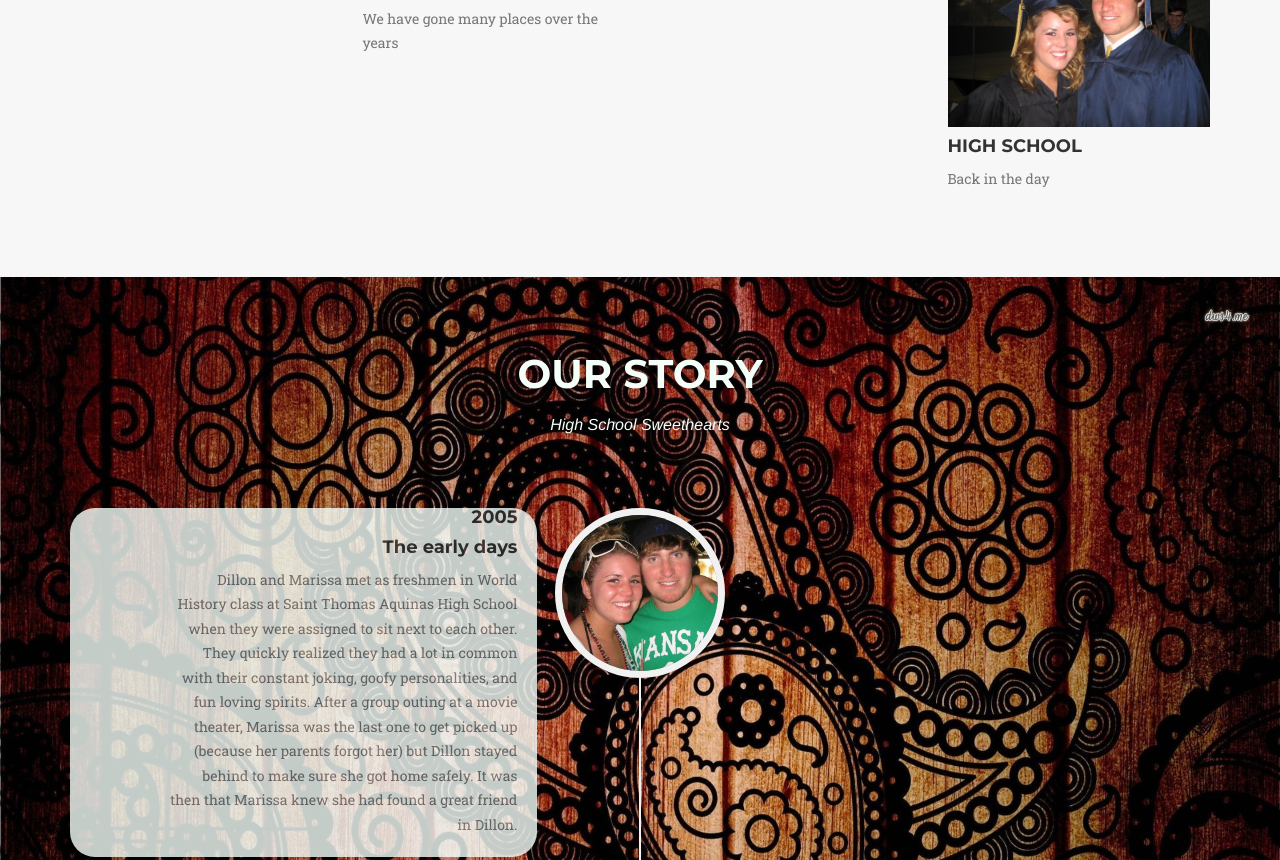
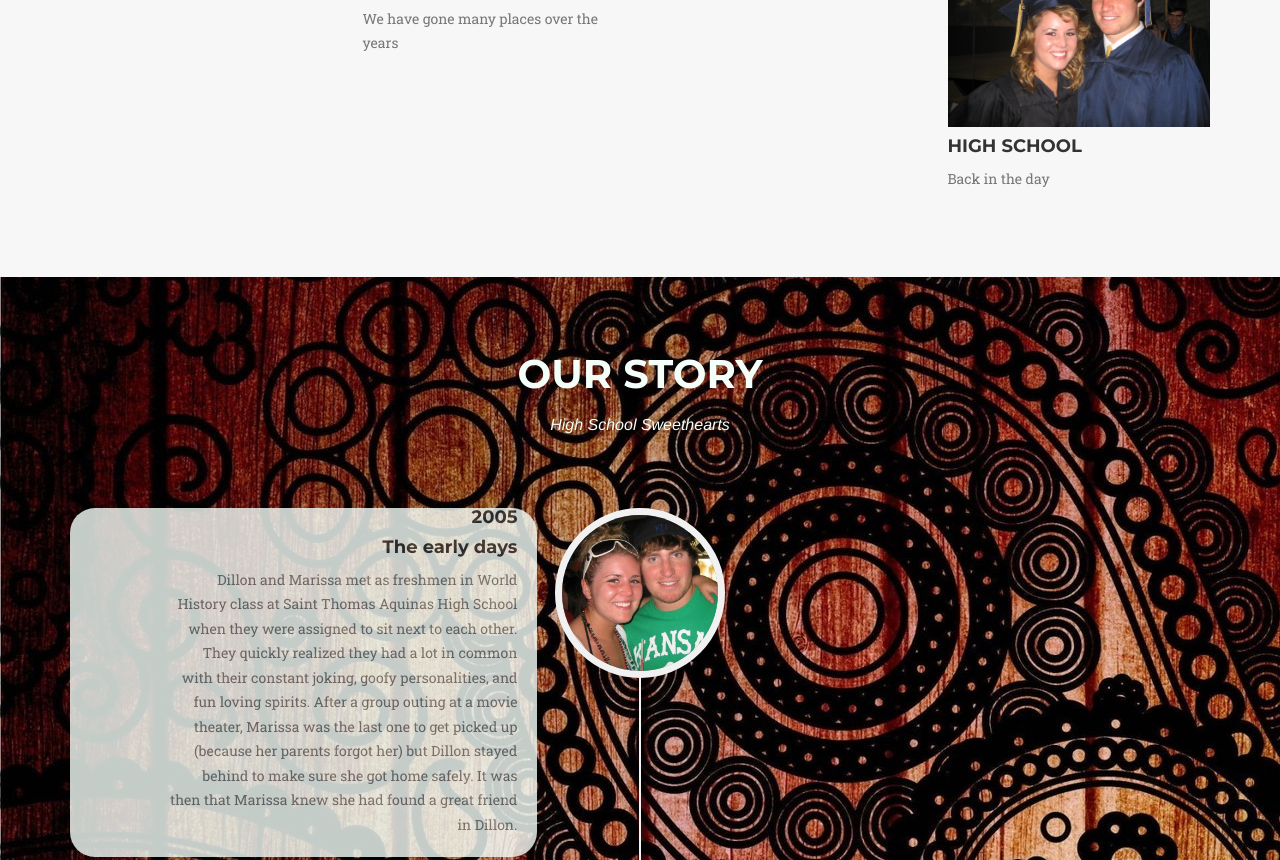
Before and after one commit to waldowedding/waldowedding.github.io, a website: page index.html in a window 1280 px wide. Shown: the part 2170-3030 px from the top of the page. Drawn offline with nearby package versions, Linux system fonts and the light colour scheme; a script that the page names is missing; a web font is replaced by a local one.

Commit message:
Update agency.css

```diff
--- a/css/agency.css
+++ b/css/agency.css
@@ -580,7 +580,6 @@ section#big_day {
 }
 section#Story {
   background: url('../img/paisley.jpg') no-repeat fixed;
-  background-size: 100% 100%;
 }
 .story-background {
   background: mintcream;
```
